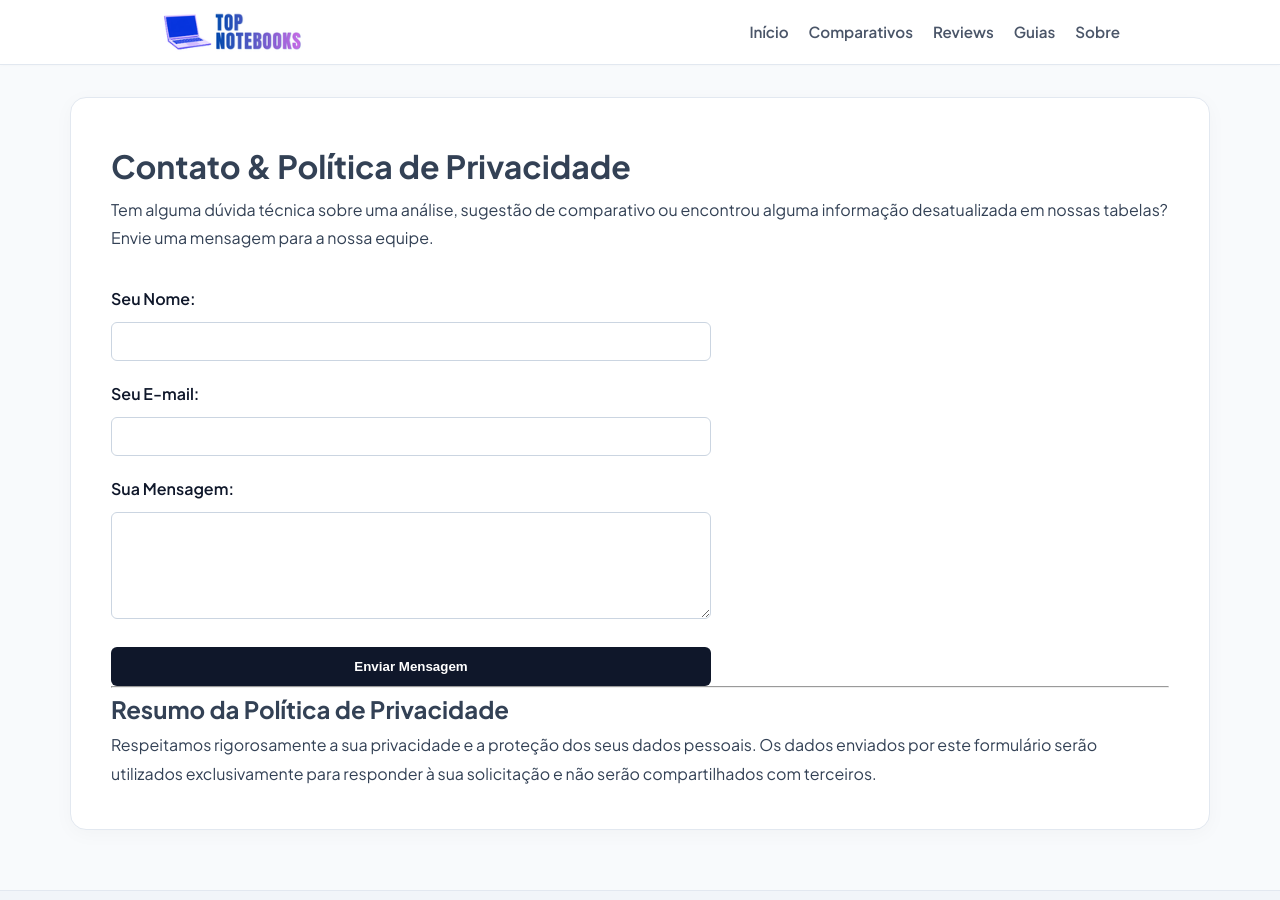
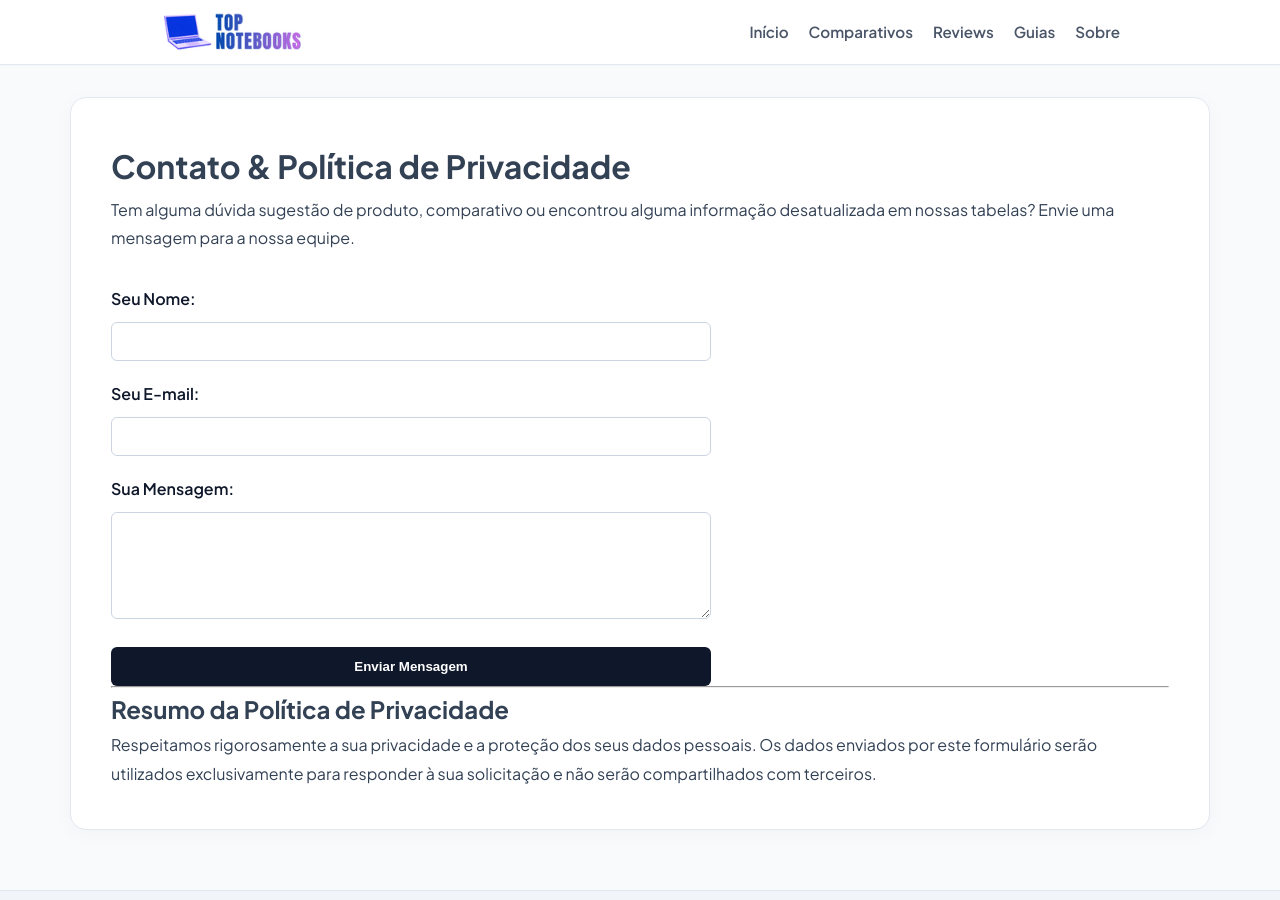
Before and after one commit to membroequipe/SiteReview, a Jekyll site: the page built from contato.md, in a window 1280 px wide and 900 px high. Built offline with Jekyll 4.4.1, drawn with Linux system fonts in a browser that asks for light colours.

Commit message:
Update contato.md

```diff
--- a/contato.md
+++ b/contato.md
@@ -7,7 +7,7 @@ description: "Entre em contato com a Equipe de Análises e conheça os nossos co
 
 # Contato & Política de Privacidade
 
-Tem alguma dúvida técnica sobre uma análise, sugestão de comparativo ou encontrou alguma informação desatualizada em nossas tabelas? Envie uma mensagem para a nossa equipe.
+Tem alguma dúvida sugestão de produto, comparativo ou encontrou alguma informação desatualizada em nossas tabelas? Envie uma mensagem para a nossa equipe.
 
 <!-- Substitua 'seu-id-do-formspree' pelo código que o Formspree te der ao criar o formulário -->
 <form action="https://formspree.io/f/seu-id-do-formspree" method="POST" style="max-width: 600px; margin-top: 2rem; display: flex; flex-direction: column; gap: 1.2rem;">
```
